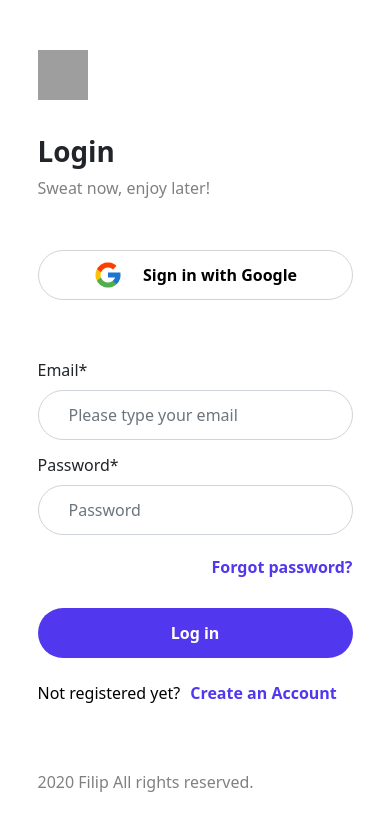
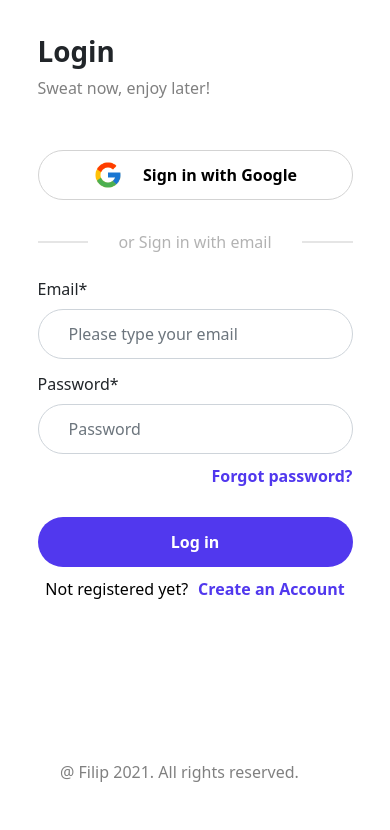
Before and after one commit to bogdiusf/gymeasure-production, a React (Create React App) app: page /login in a window 390 px wide. Shown: the top 830 px of the page. Built offline with nearby package versions, Linux system fonts and the light colour scheme; no server answers; grey boxes are pictures that could not be loaded.

Commit message:
Fix: modified media queries for devices <450px and >1200px. Signup page left to be styled

```diff
--- a/src/components/ForgotPasswordPage.js
+++ b/src/components/ForgotPasswordPage.js
@@ -47,10 +47,10 @@ export default function ForgotPassword() {
                         placeholder="Please enter your e-mail"
                     ></StyledInput>
                 </Form.Group>
-                <BackToLogin className="w-100 text-center mt-3">
+                <BackToLogin>
                     <span>Successfully reseted password?</span> <StyledLink to="/login">Log in</StyledLink>
                 </BackToLogin>
-                <StyledButton type="submit" className="text-center w-100 mt-4" disabled={loading}>
+                <StyledButton type="submit" disabled={loading}>
                     Reset password
                 </StyledButton>
             </StyledForm>
@@ -83,6 +83,7 @@ const StyledButton = styled.button`
     color: white;
     font-weight: 600;
     transition: 0.5s all;
+    margin-top: 25px;
     &:hover {
         transition: 0.5s all;
         background: red;
@@ -92,9 +93,14 @@ const BackToLogin = styled.div`
     width: 100%;
     display: flex;
     gap: 10px;
+    margin-top: 5px;
     justify-content: flex-end;
     > span {
         font-weight: 500;
+    }
+
+    @media screen and (max-width: 450px) {
+        justify-content: center;
     }
 `
 const StyledLink = styled(Link)`
--- a/src/components/LoginPage.js
+++ b/src/components/LoginPage.js
@@ -106,7 +106,7 @@ const StyledButton = styled.button`
 const ForgotPassword = styled.div`
     width: 100%;
     text-align: right;
-    margin-top: 15px;
+    margin-top: 5px;
 `
 const StyledLink = styled(Link)`
     text-decoration: none;
--- a/src/components/SignupPage.js
+++ b/src/components/SignupPage.js
@@ -1,5 +1,5 @@
 import React, { useState } from 'react'
-import { Form, Button, Alert } from 'react-bootstrap'
+import { Form, Button } from 'react-bootstrap'
 import { useAuth } from '../contexts/AuthContext'
 import 'bootstrap/dist/css/bootstrap.min.css'
 import { useHistory } from 'react-router-dom'
@@ -37,10 +37,9 @@ export default function Signup() {
             title="Sign up"
             error={error}
             footer={<FormFooter value1="Already have an account?" value2="Log in" path="/login" />}
+            loginType="Sign up"
             forgotPassword={false}
         >
-            <Alert variant="info">After signing up, please check your e-mail inbox for further instructions on how to activate your account!</Alert>
-
             <Form onSubmit={handleSignUp}>
                 <Form.Group id="email" className="mt-2">
                     <Form.Label>Email</Form.Label>
--- a/src/components/shared/FormContainer.js
+++ b/src/components/shared/FormContainer.js
@@ -9,7 +9,7 @@ const FormContainer = ({ children, title, error, message, footer, loginType, for
     <StyledBody>
         <BackgroundImage img={welcomePic} />
         <Wrapper>
-            <FormWrapper>
+            <FormWrapper forgotPassword={forgotPassword}>
                 <img src={icon} alt="" className="power-logo" />
                 <div className="wrapper-header">
                     <h1 className="title">{title}</h1>
@@ -18,10 +18,17 @@ const FormContainer = ({ children, title, error, message, footer, loginType, for
                 {forgotPassword === true ? (
                     ''
                 ) : (
-                    <LoginWithGoogleButton>
-                        <img alt="" src={googleIcon} />
-                        {loginType} with Google
-                    </LoginWithGoogleButton>
+                    <>
+                        <LoginWithGoogleButton>
+                            <img alt="" src={googleIcon} />
+                            {loginType} with Google
+                        </LoginWithGoogleButton>
+                        <LoginWithEmailText>
+                            <span className="left-line"></span>
+                            <span className="login-type">or {loginType} with email</span>
+                            <span className="right-line"></span>
+                        </LoginWithEmailText>
+                    </>
                 )}
 
                 <div className="wrapper-body">
@@ -30,7 +37,9 @@ const FormContainer = ({ children, title, error, message, footer, loginType, for
                 </div>
                 {error && <Alert variant="danger">{error}</Alert>}
                 {message && <Alert variant="success">{message}</Alert>}
-                <FooterWrapper>2020 Filip All rights reserved.</FooterWrapper>
+                <FooterWrapper forgotPassword={forgotPassword} g>
+                    @ Filip 2021. All rights reserved.
+                </FooterWrapper>
             </FormWrapper>
         </Wrapper>
     </StyledBody>
@@ -38,7 +47,6 @@ const FormContainer = ({ children, title, error, message, footer, loginType, for
 export default FormContainer
 
 const StyledBody = styled.div`
-    height: 100vh;
     width: 100%;
     display: flex;
 `
@@ -83,12 +91,16 @@ const FormWrapper = styled.div`
         height: 50px;
         width: 50px;
         margin-top: 50px;
+
+        @media screen and (max-width: 450px) {
+            display: none;
+        }
     }
     .wrapper-header {
         margin-top: 35px;
     }
     .wrapper-body {
-        margin-top: 50px;
+        margin-top: ${(props) => (props.forgotPassword ? '100px' : '15px')};
     }
 `
 
@@ -115,8 +127,31 @@ const LoginWithGoogleButton = styled.button`
     }
 `
 const FooterWrapper = styled.div`
-    min-width: 375px;
+    min-width: 450px;
     color: gray;
     position: fixed;
-    bottom: 50px;
+    top: 90vh;
+    @media screen and (max-width: 450px) {
+        position: fixed;
+        top: 90vh;
+        left: 50%;
+        transform: translateX(-30%);
+    }
 `
+const LoginWithEmailText = styled.div`
+    display: flex;
+    justify-content: center;
+    align-items: center;
+    margin-top: 30px;
+    gap: 30px;
+    .left-line,
+    .right-line {
+        width: 30%;
+        border: solid rgba(0, 0, 0, 0.1);
+        border-width: thin;
+    }
+    .login-type {
+        color: rgba(0, 0, 0, 0.3);
+        min-width: fit-content;
+    }
+`
--- a/src/components/shared/FormFooter.js
+++ b/src/components/shared/FormFooter.js
@@ -3,7 +3,7 @@ import { Link } from 'react-router-dom'
 import styled from 'styled-components'
 
 const FormFooter = ({ value1, value2, path }) => (
-    <FooterWrapper className="w-100 mt-2">
+    <FooterWrapper>
         <span style={{ color: 'black' }}>{value1}</span> <StyledLink to={path}>{value2}</StyledLink>
     </FooterWrapper>
 )
@@ -12,10 +12,14 @@ export default FormFooter
 
 const FooterWrapper = styled.div`
     display: flex;
-    padding: 15px 0;
     gap: 10px;
+    margin-top: 10px;
     > span {
         font-weight: 500;
+    }
+
+    @media screen and (max-width: 450px) {
+        justify-content: center;
     }
 `
 
```
